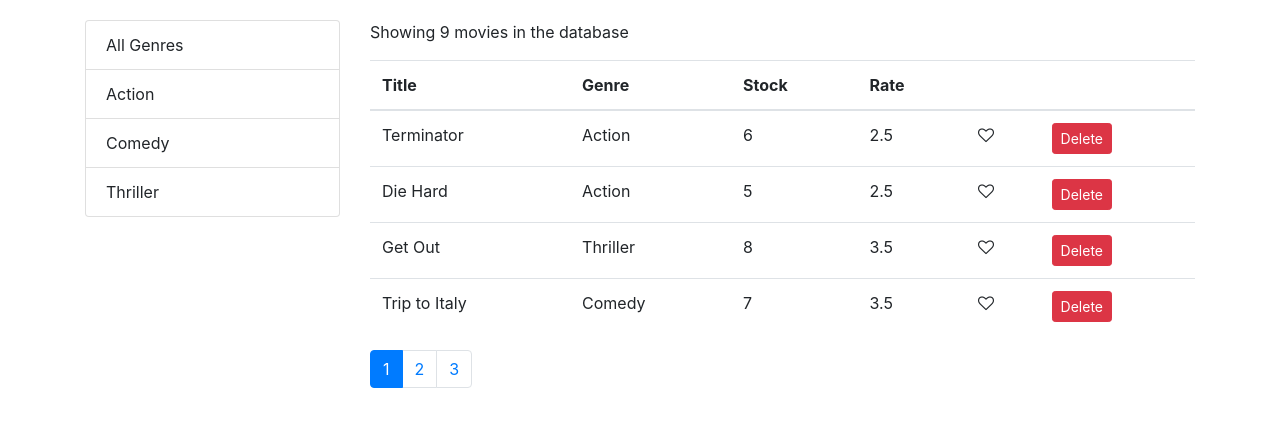
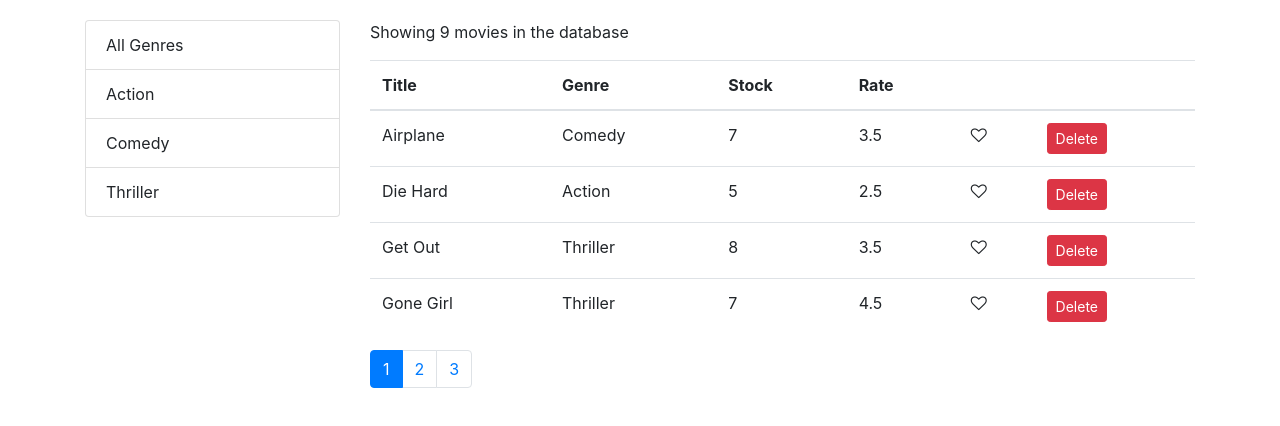
Before and after one commit to snieto10/movies, a React (Create React App) app: page / in a window 1280 px wide. Shown: the top 426 px of the page. Built offline with nearby package versions, Linux system fonts and the light colour scheme.

Commit message:
section 4 19

```diff
--- /dev/null
+++ b/src/components/common/tableHeader.jsx
@@ -0,0 +1,38 @@
+import React, { Component } from "react";
+
+//columns: array
+//sortColumn: object
+//onSort: function
+
+class TableHeader extends Component {
+  raiseSort = (path) => {
+    const sortColumn = { ...this.props.sortColumn };
+    if (sortColumn.path === path)
+      sortColumn.order = sortColumn.order === "asc" ? "desc" : "asc";
+    else {
+      sortColumn.path = path;
+      sortColumn.order = "asc";
+    }
+    this.props.onSort(sortColumn);
+  };
+
+  render() {
+    return (
+      <thead>
+        <tr>
+          {this.props.columns.map((column) => (
+            <th
+              key={column.path || column.key}
+              onClick={() => this.raiseSort(column.path)}
+            >
+              {" "}
+              {column.label}
+            </th>
+          ))}
+        </tr>
+      </thead>
+    );
+  }
+}
+
+export default TableHeader;
--- a/src/components/movies.jsx
+++ b/src/components/movies.jsx
@@ -5,6 +5,7 @@
 import { getGenres } from "./services/fakeGenreService";
 import ListGroup from "./common/listGroup";
 import MoviesTable from "./moviesTable";
+import _ from "lodash";
 
 class Movies extends Component {
   state = {
@@ -12,6 +13,7 @@
     genres: [],
     pageSize: 4,
     currentPage: 1,
+    sortColumn: { path: "title", order: "asc" },
   };
 
   componentDidMount() {
@@ -40,8 +42,8 @@
     this.setState({ selectedGenre: genre, currentPage: 1 });
   };
 
-  handleSort = (path) => {
-    console.log(path);
+  handleSort = (sortColumn) => {
+    this.setState({ sortColumn });
   };
 
   render() {
@@ -51,6 +53,7 @@
       currentPage,
       genres,
       selectedGenre,
+      sortColumn,
       movies: allMovies,
     } = this.state;
 
@@ -61,7 +64,9 @@
         ? allMovies.filter((m) => m.genre._id === selectedGenre._id)
         : allMovies;
 
-    const movies = paginate(filtered, currentPage, pageSize);
+    const sorted = _.orderBy(filtered, [sortColumn.path], [sortColumn.order]);
+
+    const movies = paginate(sorted, currentPage, pageSize);
 
     return (
       <div className="row">
@@ -79,6 +84,7 @@
             onLike={this.handleLike}
             onDelete={this.handleDelete}
             onSort={this.handleSort}
+            sortColumn={sortColumn}
           />
           <Pagination
             itemsCount={filtered.length}
--- a/src/components/moviesTable.jsx
+++ b/src/components/moviesTable.jsx
@@ -1,29 +1,27 @@
-import React from "react";
+import React, { Component } from "react";
+import TableHeader from "./common/tableHeader";
 import Like from "./common/like";
 
-function MoviesTable(props) {
-  const { movies, onDelete, onLike, onSort } = props;
+class MoviesTable extends Component {
+  columns = [
+    { path: "title", label: "Title" },
+    { path: "genre.name", label: "Genre" },
+    { path: "numberInStock", label: "Stock" },
+    { path: "dailyRentalRate", label: "Rate" },
+    { key: "like" },
+    { key: "delete" },
+  ];
+
+  render() {
+    const { movies, onDelete, onLike, onSort, sortColumn } = this.props;
 
     return (
       <table className="table">
-      <thead>
-        <tr>
-          <th onClick={() => onSort("title")} scope="col">
-            Title
-          </th>
-          <th onClick={() => onSort("genre.name")} scope="col">
-            Genre
-          </th>
-          <th onClick={() => onSort("numberInStock")} scope="col">
-            Stock
-          </th>
-          <th onClick={() => onSort("dailyRentalRate")} scope="col">
-            Rate
-          </th>
-          <th scope="col"></th>
-          <th scope="col"></th>
-        </tr>
-      </thead>
+        <TableHeader
+          columns={this.columns}
+          sortColumn={sortColumn}
+          onSort={onSort}
+        />
         <tbody>
           {movies.map((movie) => {
             return (
@@ -51,5 +49,6 @@
       </table>
     );
   }
+}
 
 export default MoviesTable;
```
Lines whose indentation alone changed are shown as unchanged.
